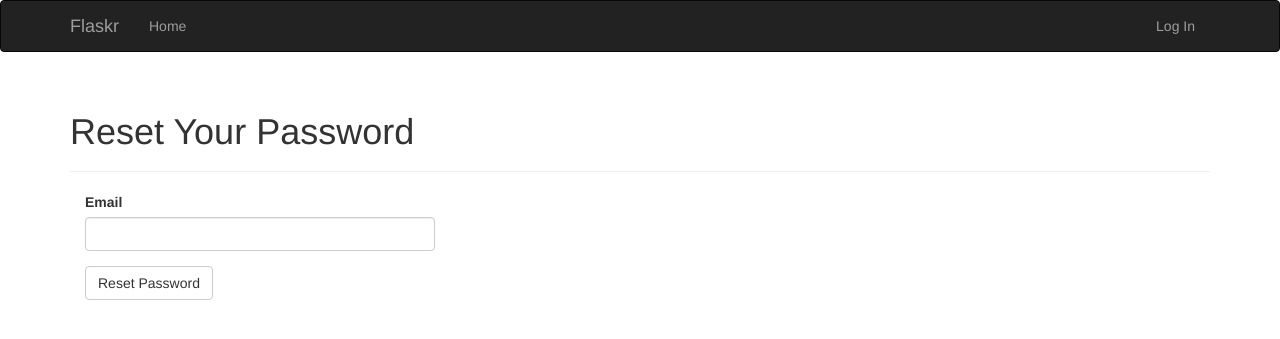
After one commit to fishtai0/flaskr, a Flask app: page /reset in a window 1280 px wide. The commit adds this page. Shown: the top 339 px of the page. Run offline with Flask 2, Linux system fonts and the light colour scheme; some libraries are stand-ins or nearby versions.

Commit message:
auth: add password resets

```diff
--- a/app/auth/forms.py
+++ b/app/auth/forms.py
@@ -50,3 +50,22 @@ class ChangePasswordForm(FlaskForm):
                     EqualTo('password2', message='Passwords must match')])
     password2 = PasswordField('Confirm new password', validators=[Required()])
     submit = SubmitField('Update Password')
+
+
+class PasswordResetRequestForm(FlaskForm):
+    email = StringField('Email', validators=[Required(), Length(1, 64),
+                                             Email()])
+    submit = SubmitField('Reset Password')
+
+
+class PasswordResetForm(FlaskForm):
+    email = StringField('Email', validators=[Required(), Length(1, 64),
+                                             Email()])
+    password = PasswordField('New Password', validators=[
+        Required(), EqualTo('password2', message='Passwords must match')])
+    password2 = PasswordField('Confirm password', validators=[Required()])
+    submit = SubmitField('Reset Password')
+
+    def validate_email(self, field):
+        if User.select().where(User.email == field.data).first() is None:
+            raise ValidationError('Unknown email address.')
--- a/app/auth/views.py
+++ b/app/auth/views.py
@@ -5,7 +5,13 @@ from flask_login import login_user, logout_user, login_required, current_user
 from . import auth
 from ..models import User
 # from ..email import send_email
-from .forms import LoginForm, RegistrationForm, ChangePasswordForm
+from .forms import (
+    LoginForm,
+    RegistrationForm,
+    ChangePasswordForm,
+    PasswordResetRequestForm,
+    PasswordResetForm
+)
 
 
 @auth.route('/login', methods=['GET', 'POST'])
@@ -59,6 +65,45 @@ def change_password():
             flash('Invalid password.')
     return render_template("auth/change_password.html", form=form)
 
+
+@auth.route('/reset', methods=['GET', 'POST'])
+def password_reset_request():
+    if not current_user.is_anonymous:
+        return redirect(url_for('main.index'))
+    form = PasswordResetRequestForm()
+    if form.validate_on_submit():
+        user = User.select().where(User.email == form.email.data).first()
+        if user:
+            token = user.generate_reset_token()
+            flash('Please reset your password.')
+            return redirect(url_for('auth.password_reset', token=token))
+            # send_email(user.email, 'Reset Your Password',
+            #            'auth/email/reset_password',
+            #            user=user, token=token,
+            #            next=request.args.get('next'))
+        # flash('An email with instructions to reset your password has been '
+        #       'sent to you.')
+        return redirect(url_for('auth.login'))
+    return render_template('auth/reset_password.html', form=form)
+
+
+@auth.route('/reset/<token>', methods=['GET', 'POST'])
+def password_reset(token):
+    if not current_user.is_anonymous:
+        return redirect(url_for('main.index'))
+    form = PasswordResetForm()
+    if form.validate_on_submit():
+        user = User.select().where(User.email == form.email.data).first()
+        if user is None:
+            return redirect(url_for('main.index'))
+        if user.reset_password(token, form.password.data):
+            flash('Your password has been updated.')
+            return redirect(url_for('auth.login'))
+        else:
+            return redirect(url_for('main.index'))
+    return render_template('auth/reset_password.html', form=form)
+
+
 # @auth.route('/confirm/<token>')
 # @login_required
 # def confirm(token):
--- /dev/null
+++ b/app/templates/auth/reset_password.html
@@ -0,0 +1,13 @@
+{% extends "base.html" %}
+{% import "bootstrap/wtf.html" as wtf %}
+
+{% block title %}Flaskr - Password Reset{% endblock %}
+
+{% block page_content %}
+    <div class="page-header">
+        <h1>Reset Your Password</h1>
+    </div>
+    <div class="col-md-4">
+        {{ wtf.quick_form(form) }}
+    </div>
+{% endblock %}
```
Also changed, not shown: app/models.py (+16 -0 lines), app/templates/auth/login.html (+5 -2 lines).
